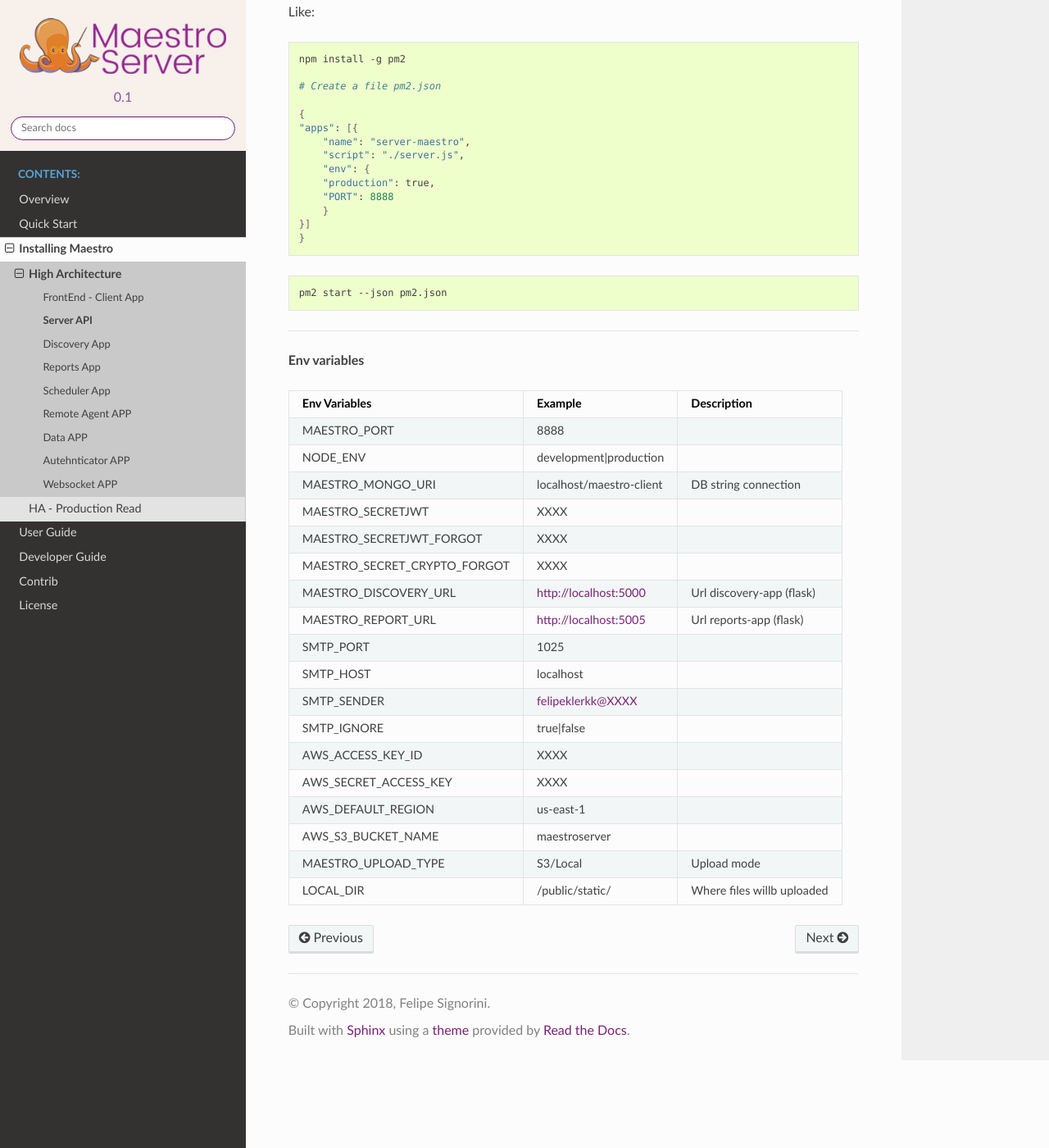
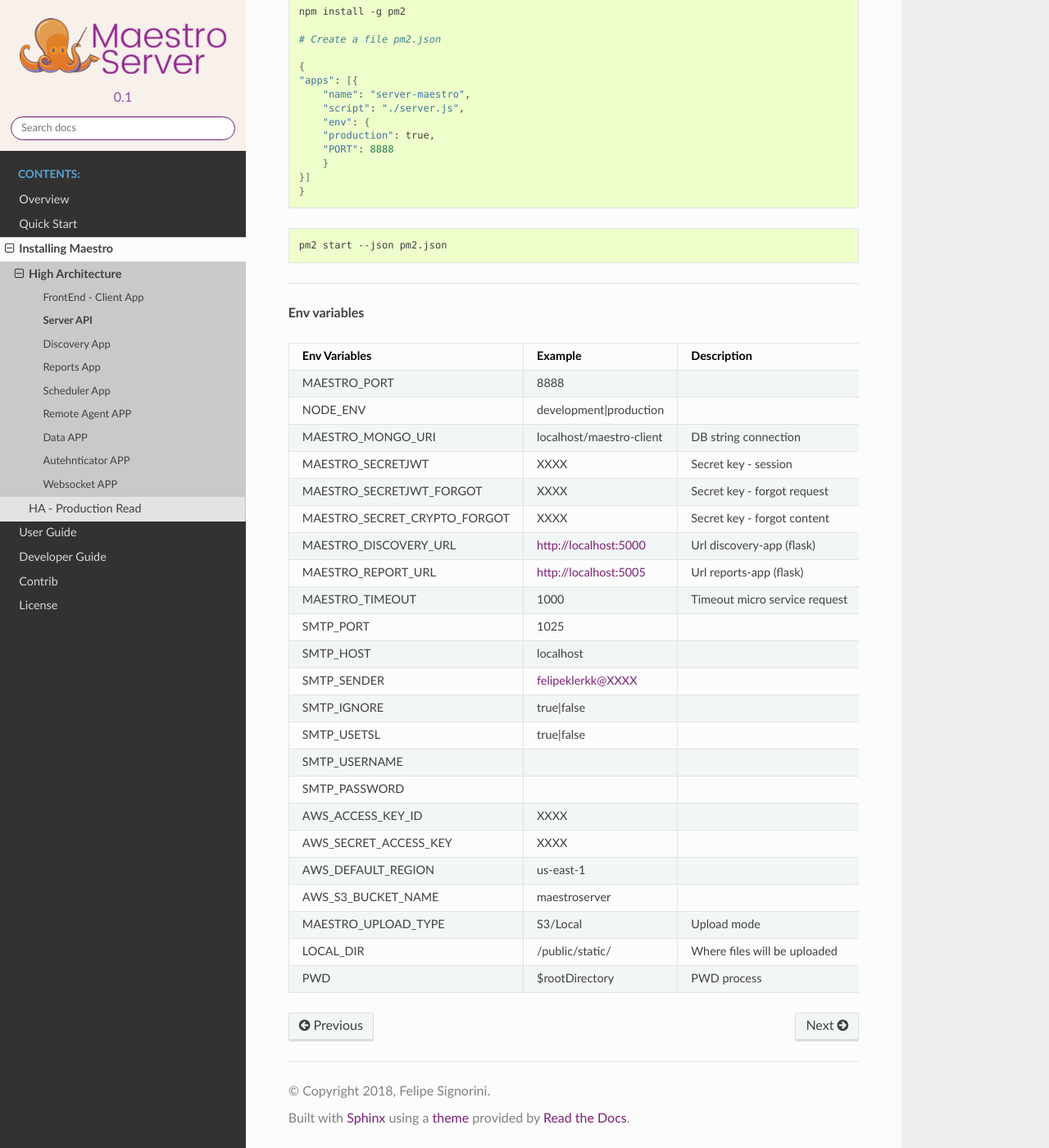
Before and after one commit to maestro-server/webdocs, a Sphinx documentation site: the page built from docs/installing/server_app.rst, in a window 1280 px wide and 1400 px high, scrolled down 1921 px. Shown: the whole window at 82% size. Built offline with Sphinx 7.4.7 and the Read the Docs theme 2.0.0, drawn with Linux system fonts in a browser that asks for light colours; formulas are drawn with MathJax 3; some of the changed text lies outside the part shown.

Commit message:
update installing server app

```diff
--- a/docs/installing/server_app.rst
+++ b/docs/installing/server_app.rst
@@ -119,25 +116,30 @@ Like:
 
 **Env variables**
 
-============================== ========================== =============================
+============================== ========================== ===============================
         Env Variables                   Example                   Description
-============================== ========================== =============================
+============================== ========================== ===============================
  MAESTRO_PORT                   8888
  NODE_ENV                       development|production
  MAESTRO_MONGO_URI              localhost/maestro-client   DB string connection
- MAESTRO_SECRETJWT              XXXX
- MAESTRO_SECRETJWT_FORGOT       XXXX
- MAESTRO_SECRET_CRYPTO_FORGOT   XXXX
+ MAESTRO_SECRETJWT              XXXX                       Secret key - session
+ MAESTRO_SECRETJWT_FORGOT       XXXX                       Secret key - forgot request
+ MAESTRO_SECRET_CRYPTO_FORGOT   XXXX                       Secret key - forgot content
  MAESTRO_DISCOVERY_URL          http://localhost:5000      Url discovery-app (flask)
  MAESTRO_REPORT_URL             http://localhost:5005      Url reports-app (flask)
+ MAESTRO_TIMEOUT                1000                       Timeout micro service request
  SMTP_PORT                      1025
  SMTP_HOST                      localhost
  SMTP_SENDER                    felipeklerkk@XXXX
  SMTP_IGNORE                    true|false
+ SMTP_USETSL                    true|false
+ SMTP_USERNAME
+ SMTP_PASSWORD
  AWS_ACCESS_KEY_ID              XXXX
  AWS_SECRET_ACCESS_KEY          XXXX
  AWS_DEFAULT_REGION             us-east-1
  AWS_S3_BUCKET_NAME             maestroserver
  MAESTRO_UPLOAD_TYPE            S3/Local                   Upload mode
- LOCAL_DIR                      /public/static/            Where files willb uploaded
-============================== ========================== =============================
+ LOCAL_DIR                      /public/static/            Where files will be uploaded
+ PWD                            $rootDirectory             PWD process
+============================== ========================== ===============================
```
Also changed, not shown: other parts of docs/installing/server_app.rst (+3 -6 lines).
